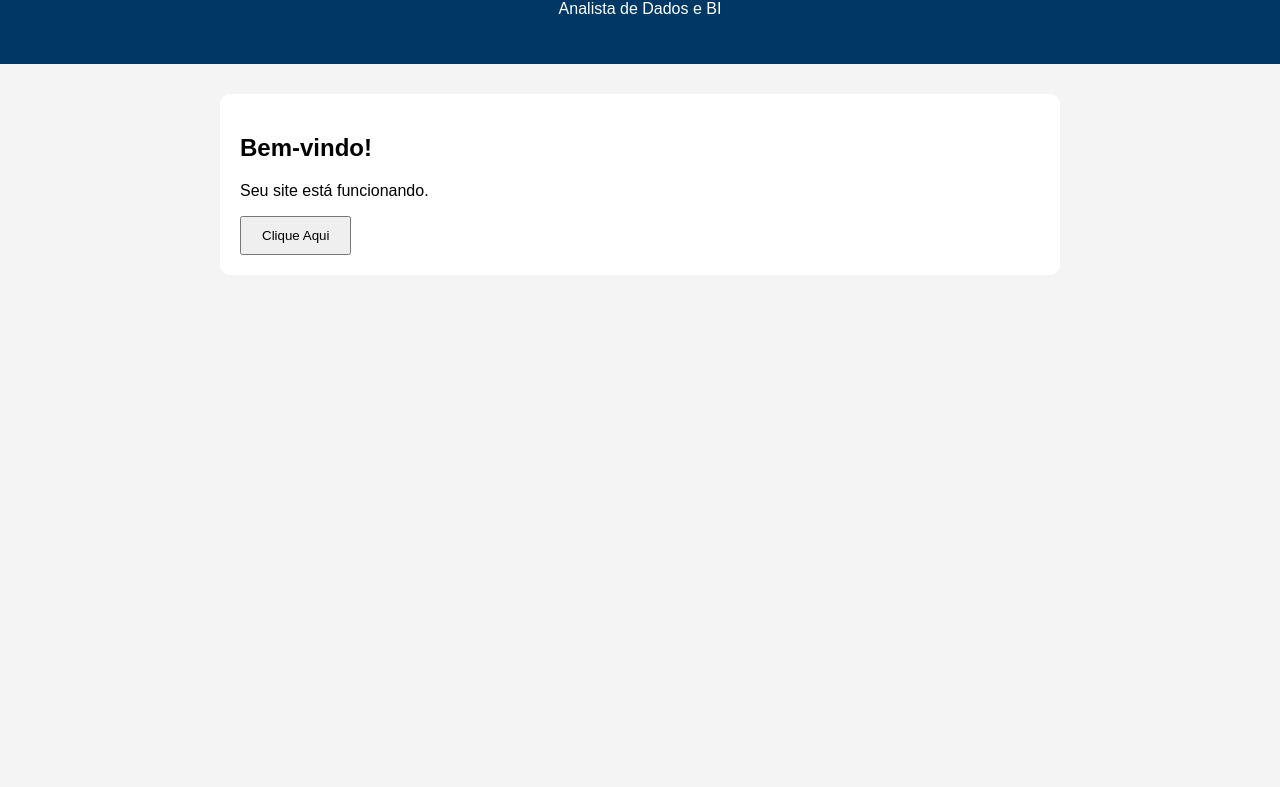
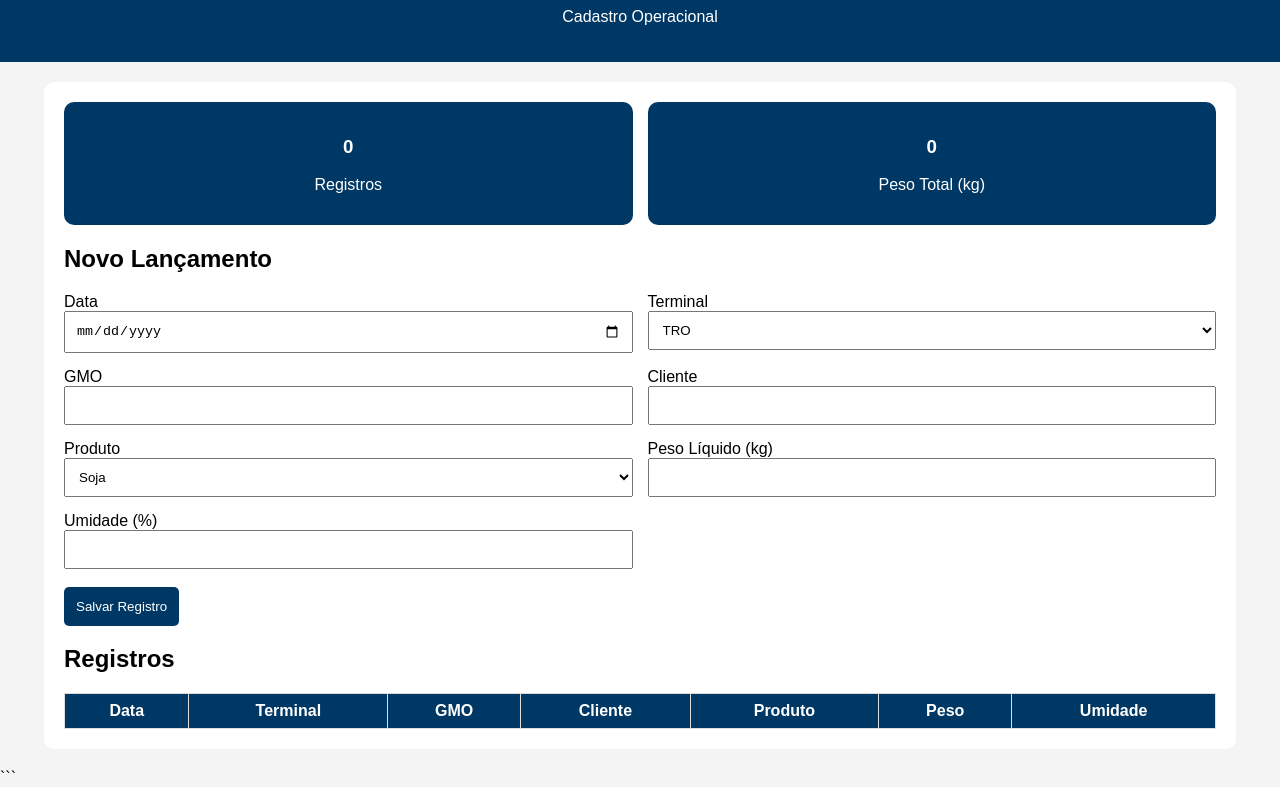
Before and after one commit to suporteadmtro-cell/teste, a plain HTML site: page index.html in a window 1280 px wide. Shown: the part 110-897 px from the top of the page. Before the commit the page ends 800 px from the top, so only its background shows below. Drawn offline with Linux system fonts and the light colour scheme.

Commit message:
Update index.html

````diff
--- a/index.html
+++ b/index.html
@@ -1,23 +1,275 @@
+```html
 <!DOCTYPE html>
 <html lang="pt-BR">
 <head>
 <meta charset="UTF-8">
 <meta name="viewport" content="width=device-width, initial-scale=1.0">
-<title>Site de Teste</title>
-<link rel="stylesheet" href="style.css">
+<title>Controle de Recebimento de Grãos</title>
+
+<style>
+
+body{
+    font-family: Arial, sans-serif;
+    background:#f4f4f4;
+    margin:0;
+}
+
+header{
+    background:#003865;
+    color:white;
+    text-align:center;
+    padding:20px;
+}
+
+.container{
+    width:90%;
+    max-width:1200px;
+    margin:20px auto;
+    background:white;
+    padding:20px;
+    border-radius:10px;
+}
+
+.form-grid{
+    display:grid;
+    grid-template-columns:repeat(2,1fr);
+    gap:15px;
+}
+
+input,select{
+    width:100%;
+    padding:10px;
+    box-sizing:border-box;
+}
+
+button{
+    background:#003865;
+    color:white;
+    border:none;
+    padding:12px;
+    cursor:pointer;
+    border-radius:5px;
+}
+
+button:hover{
+    opacity:0.9;
+}
+
+table{
+    width:100%;
+    border-collapse:collapse;
+    margin-top:20px;
+}
+
+th{
+    background:#003865;
+    color:white;
+}
+
+th,td{
+    border:1px solid #ddd;
+    padding:8px;
+    text-align:center;
+}
+
+.kpi{
+    display:flex;
+    gap:15px;
+    margin-bottom:20px;
+}
+
+.card{
+    flex:1;
+    background:#003865;
+    color:white;
+    padding:15px;
+    border-radius:10px;
+    text-align:center;
+}
+
+</style>
 </head>
+
 <body>
+
 <header>
-<h1>Gabriel Silva</h1>
-<p>Analista de Dados e BI</p>
+    <h1>Controle de Recebimento de Grãos</h1>
+    <p>Cadastro Operacional</p>
 </header>
 
-<main class="container">
-<h2>Bem-vindo!</h2>
-<p>Seu site está funcionando.</p>
-<button onclick="mensagem()">Clique Aqui</button>
-</main>
+<div class="container">
 
-<script src="script.js"></script>
+<div class="kpi">
+
+    <div class="card">
+        <h3 id="totalRegistros">0</h3>
+        <p>Registros</p>
+    </div>
+
+    <div class="card">
+        <h3 id="totalPeso">0</h3>
+        <p>Peso Total (kg)</p>
+    </div>
+
+</div>
+
+<h2>Novo Lançamento</h2>
+
+<form id="formulario">
+
+<div class="form-grid">
+
+<div>
+<label>Data</label>
+<input type="date" id="data" required>
+</div>
+
+<div>
+<label>Terminal</label>
+<select id="terminal">
+<option>TRO</option>
+<option>TRV</option>
+<option>TSS</option>
+<option>TAG</option>
+</select>
+</div>
+
+<div>
+<label>GMO</label>
+<input type="text" id="gmo">
+</div>
+
+<div>
+<label>Cliente</label>
+<input type="text" id="cliente">
+</div>
+
+<div>
+<label>Produto</label>
+<select id="produto">
+<option>Soja</option>
+<option>Milho</option>
+<option>Farelo</option>
+</select>
+</div>
+
+<div>
+<label>Peso Líquido (kg)</label>
+<input type="number" id="peso">
+</div>
+
+<div>
+<label>Umidade (%)</label>
+<input type="number" step="0.01" id="umidade">
+</div>
+
+</div>
+
+<br>
+
+<button type="submit">
+Salvar Registro
+</button>
+
+</form>
+
+<h2>Registros</h2>
+
+<table>
+
+<thead>
+<tr>
+<th>Data</th>
+<th>Terminal</th>
+<th>GMO</th>
+<th>Cliente</th>
+<th>Produto</th>
+<th>Peso</th>
+<th>Umidade</th>
+</tr>
+</thead>
+
+<tbody id="dados"></tbody>
+
+</table>
+
+</div>
+
+<script>
+
+let registros =
+JSON.parse(localStorage.getItem("graos")) || [];
+
+atualizarTabela();
+
+document
+.getElementById("formulario")
+.addEventListener("submit", function(e){
+
+e.preventDefault();
+
+let novo = {
+
+data: document.getElementById("data").value,
+terminal: document.getElementById("terminal").value,
+gmo: document.getElementById("gmo").value,
+cliente: document.getElementById("cliente").value,
+produto: document.getElementById("produto").value,
+peso: document.getElementById("peso").value,
+umidade: document.getElementById("umidade").value
+
+};
+
+registros.push(novo);
+
+localStorage.setItem(
+"graos",
+JSON.stringify(registros)
+);
+
+this.reset();
+
+atualizarTabela();
+
+});
+
+function atualizarTabela(){
+
+let tabela =
+document.getElementById("dados");
+
+tabela.innerHTML = "";
+
+let pesoTotal = 0;
+
+registros.forEach(r=>{
+
+pesoTotal += Number(r.peso || 0);
+
+tabela.innerHTML += `
+<tr>
+<td>${r.data}</td>
+<td>${r.terminal}</td>
+<td>${r.gmo}</td>
+<td>${r.cliente}</td>
+<td>${r.produto}</td>
+<td>${r.peso}</td>
+<td>${r.umidade}</td>
+</tr>
+`;
+
+});
+
+document.getElementById("totalRegistros").innerText =
+registros.length;
+
+document.getElementById("totalPeso").innerText =
+pesoTotal.toLocaleString('pt-BR');
+
+}
+
+</script>
+
 </body>
 </html>
+```
````
